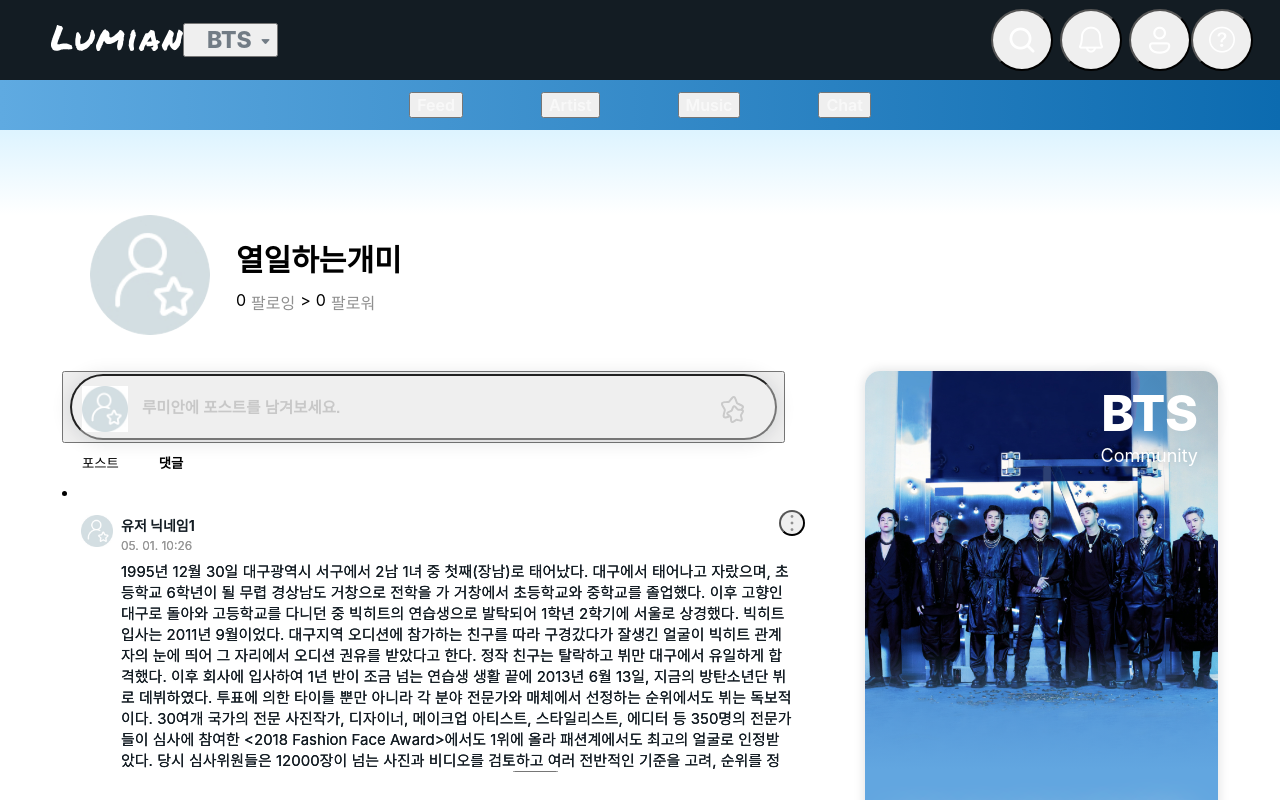
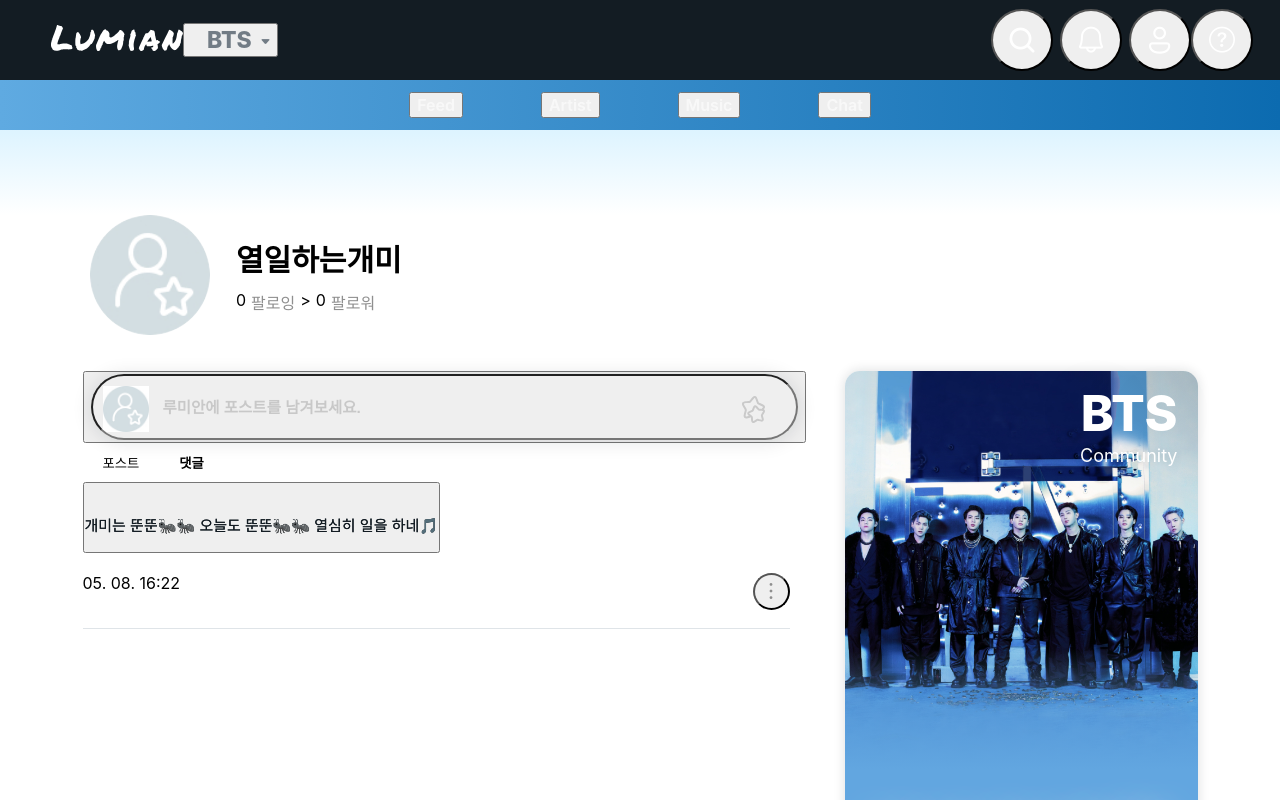
Before and after one commit to codestates-seb/seb43_main_010, a React (Create React App) app in the folder client/: page /myprofile/1 in a window 1280 px wide. Both pictures are taken after a click on the button "댓글". Shown: the top 800 px of the page. Built offline with nearby package versions, Linux system fonts and the light colour scheme.

Commit message:
style: 댓글tab 레이아웃 제작

```diff
--- a/client/src/components/MyProfile/MyProfile.jsx
+++ b/client/src/components/MyProfile/MyProfile.jsx
@@ -7,7 +7,7 @@ import Gradation from '../Feed/FeedMaterial/Gradation';
 import WritePost from '../WritePost/WritePost';
 import RightImg from '../Feed/FeedMaterial/RightImg';
 import Post from '../Feed/FeedMaterial/Post';
-import Comments from '../Feed/FeedMaterial/Comments';
+import MyProfileComments from './MyProfileMaterial/MyProfileComments';
 
 const MyProfileBlock = styled.div`
   display: flex;
@@ -188,7 +188,7 @@ const MyProfile = () => {
             ) : (
               <CommentsBox>
                 {data.allFeed.map((el) => (
-                  <Comments
+                  <MyProfileComments
                     key={el.myprofileId}
                     createdAt={el.createdAt}
                     nickname={el.nickname}
--- a/client/src/components/MyProfile/MyProfileMaterial/MyProfileComments.jsx
+++ b/client/src/components/MyProfile/MyProfileMaterial/MyProfileComments.jsx
@@ -0,0 +1,183 @@
+import { useState } from 'react';
+import styled from 'styled-components';
+
+import EditDeleteModal from '../../Feed/FeedMaterial/EditDeleteModal';
+import DetailPost from '../../Feed/FeedMaterial/DetailPost';
+import BigDetailPost from '../../Feed/FeedMaterial/BigDetailPost';
+import Comments from '../../Feed/FeedMaterial/Comments';
+
+const PostBlock = styled.div`
+  width: 707px;
+  height: auto;
+
+  .top {
+    display: flex;
+    justify-content: start;
+    align-items: center;
+    margin-top: 28px;
+
+    .profile-img {
+      width: 36px;
+      height: 36px;
+      background: ${({ img }) => `no-repeat url(${img})`};
+      background-size: 36px 36px;
+    }
+
+    .user-txt-box {
+      transform: translateX(8px);
+      display: flex;
+      justify-content: center;
+      flex-direction: column;
+    }
+
+    .nickname {
+      color: var(--dark-blue-900);
+      font-size: 14px;
+      font-weight: 700;
+    }
+
+    .time {
+      color: var(--light-gray-500);
+      font-size: 12px;
+      text-shadow: 0 0 0 var(--light-gray-500);
+      margin-top: 3px;
+      position: absolute;
+      bottom: 0;
+      left: 0;
+    }
+  }
+
+  .mid {
+    color: var(--dark-blue-900);
+    font-size: 15px;
+    text-shadow: 0 0 0 var(--dark-blue-900);
+    padding: 16px 0 0 0;
+    line-height: 21px;
+    cursor: pointer;
+
+    text-align: start;
+
+    .more {
+      color: #bababa;
+      font-size: 13.5px;
+      text-shadow: 0 0 0 #bababa;
+    }
+  }
+
+  .bottom {
+    margin-top: 20px;
+    display: flex;
+    justify-content: space-between;
+    padding-bottom: 18px;
+    border-bottom: 1px solid var(--light-gray-200);
+
+    .right-icon-box {
+      position: relative;
+      display: flex;
+      justify-content: flex-end;
+    }
+
+    .right-icon {
+      width: 37px;
+      height: 37px;
+      display: flex;
+      justify-content: center;
+      align-items: center;
+      border-radius: 50%;
+      cursor: pointer;
+
+      &:hover {
+        background-color: var(--light-gray-100);
+        transition: 0.15s;
+      }
+
+      .mini-menu {
+        font-size: 16px;
+        i::before {
+          color: var(--light-gray-400);
+        }
+      }
+    }
+  }
+`;
+
+const MyprofileComments = ({ createdAt, nickname, content, img }) => {
+  const [detailPost, setDetailPost] = useState(false);
+  const [openModal, setOpenModal] = useState(false);
+  const [deleteModal, setDeleteModal] = useState(false);
+
+  const clickMiniMenu = () => {
+    setOpenModal(!openModal);
+  };
+
+  const openDetailPost = () => {
+    setDetailPost(true);
+  };
+
+  return (
+    <>
+      <PostBlock className='post' img={img}>
+        {/* 위
+        <div className='top'>
+        </div> */}
+
+        {/* 중간 */}
+        <button onClick={openDetailPost} className='mid'>
+          {content.length > 670 ? (
+            <p className='post-content'>
+              {content.slice(0, 670) + '...'}
+              <span className='more'>더 보기</span>
+            </p>
+          ) : (
+            <p className='post-content'>{content}</p>
+          )}
+        </button>
+
+        {/* 아래 */}
+        <div className='bottom'>
+          {/* <Comments /> */}
+          <span className='time'>{createdAt}</span>
+          <div className='right-icon-box'>
+            <button onClick={clickMiniMenu} className='right-icon'>
+              <div className='mini-menu'>
+                <i className='i-three-point-menu-icon' />
+              </div>
+            </button>
+            {/* 게시글 수정, 삭제 모달 */}
+            {openModal ? (
+              <EditDeleteModal
+                top='100%'
+                right='0'
+                openModal={openModal}
+                setOpenModal={setOpenModal}
+                deleteModal={deleteModal}
+                setDeleteModal={setDeleteModal}
+                what='댓글을'
+              />
+            ) : null}
+          </div>
+        </div>
+      </PostBlock>
+
+      {/* 디테일 포스트 컴포넌트임 => BigDetailPost, DetailPost 컴포넌트 */}
+      {detailPost && (
+        <>
+          {content.length > 308 ? (
+            <BigDetailPost
+              detailPost={detailPost}
+              setDetailPost={setDetailPost}
+              createdAt={createdAt}
+              content={content}
+              nickname={nickname}
+              img={img}
+            />
+          ) : (
+            <DetailPost detailPost={detailPost} setDetailPost={setDetailPost} createdAt={createdAt} content={content} nickname={nickname} img={img} />
+          )}
+        </>
+      )}
+    </>
+  );
+};
+
+export default MyprofileComments;
```
